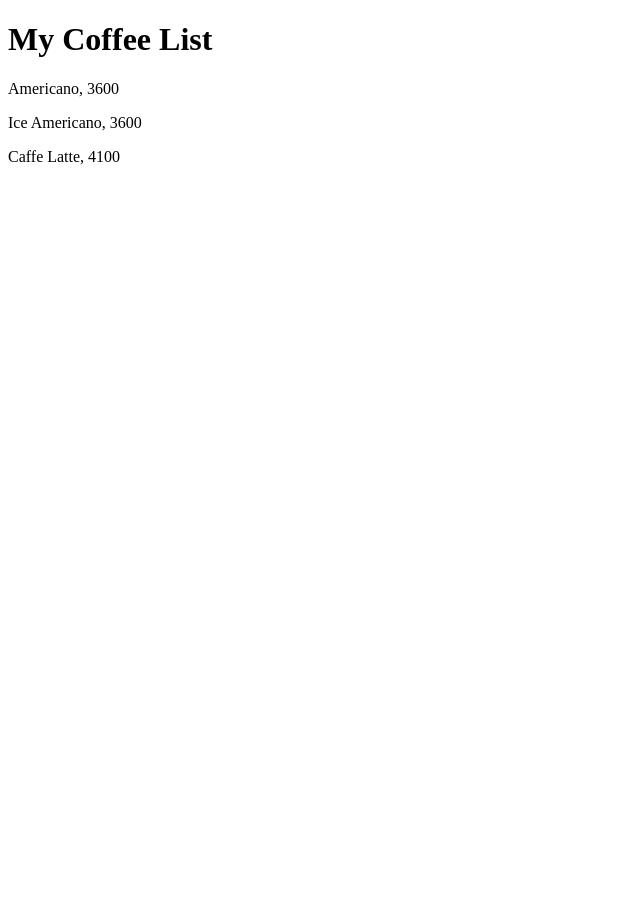
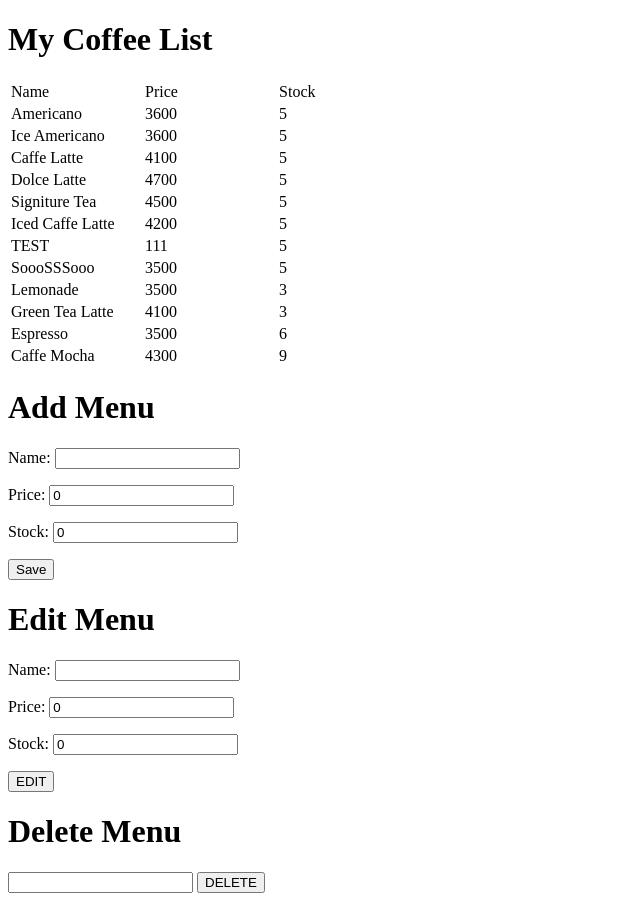
Before and after one commit to donghyun-daniel/django-project, a Django app: template webproject/homepage/template/coffee.html in a window 1280 px wide. Shown: the whole page, without its empty margins (0-640 px from the left). Before the commit the page ends 165 px from the top, so only its background shows below. Run offline with Django 3.2, Linux system fonts and the light colour scheme; the template is opened without the code that fills it: values that come from a table or form of the project are taken from there, others are empty; data comes from the database, SQL or seed files in the repository.

Commit message:
django-proj

```diff
--- /dev/null
+++ b/webproject/homepage/forms.py
@@ -0,0 +1,7 @@
+from django import forms
+from .models import Coffee
+
+class CoffeeForm(forms.ModelForm): # ModelForm을 상속받는 CoffeeForm 생성
+    class Meta:
+        model = Coffee
+        fields = ("name", "price", "stock")
--- a/webproject/homepage/models.py
+++ b/webproject/homepage/models.py
@@ -8,9 +8,9 @@ class Introduction(models.Model):
 class Coffee(models.Model):
     def __str__(self): # Coffee 객체를 대표하는 이름이 self.name이 된다
         return self.name
-    name = models.CharField(default = "", null = False, max_length = 30)
+    name = models.CharField(primary_key = True, default = "", null = False, max_length = 30)
     price = models.IntegerField(default = 0)
-    is_ice = models.BooleanField()
+    stock = models.IntegerField(default = 0)
     """
     method에 대해...
     문자열 : CharField
--- a/webproject/homepage/template/coffee.html
+++ b/webproject/homepage/template/coffee.html
@@ -5,9 +5,48 @@
     <title>Coffee List</title>
 </head>
 <body>
-    <h1> My Coffee List</h1>
-    {% for coffee in coffee_list %}
-        <p>{{ coffee.name }}, {{ coffee.price}}</p>
-    {% endfor %}
+    <div class = "col">
+        <h1> My Coffee List</h1>
+        <table>
+            <colgroup>
+                <col width="20%" />
+                <col width="20%" />
+                <col width="20%" />
+                <col width="*" />
+                <col width="20%" />
+            </colgroup>
+        <thead>
+        <tr>
+            <td>Name</td>
+            <td>Price</td>
+            <td>Stock</td>
+        </tr>
+        </thead>
+        <tbody>
+            {% for coffee in coffee_list %}
+            <tr align = "left">
+                <td>{{ coffee.name }}</td><td>{{ coffee.price }}</td><td>{{ coffee.stock }}</td></tr>
+            {% endfor %}
+        </tbody>
+        </table>
+
+        <h1> Add Menu </h1>
+        <form method = "POST">{% csrf_token %}
+            {{ coffee_form.as_p }}
+            <button type = "submit">Save</button>
+        </form>
+
+        <h1> Edit Menu </h1>
+        <form method = "PUT">{% csrf_token %}
+            {{ coffee_form.as_p }}
+            <button type = "submit">EDIT</button>
+        </form>
+
+        <h1> Delete Menu </h1>
+        <form method = "DELETE">{% csrf_token %}
+            {{ coffee_form.name }}
+            <button type = "submit">DELETE</button>
+        </form>
+    </div>
 </body>
 </html>
--- a/webproject/homepage/template/introduction.html
+++ b/webproject/homepage/template/introduction.html
@@ -625,7 +625,7 @@ blockquote {
 }
 
 {% load static %}
-</style></head><body><article id="c9218705-b27a-4e1c-b840-b4dc409d1c74" class="page sans"><header><div class="page-header-icon undefined"><span class="icon">🚶‍♂️</span></div><h1 class="page-title">Profile</h1></header><div class="page-body"><hr id="a595144e-8e7c-437a-9742-f2f0556c1e88"/><h1 id="e4fb59d3-87be-424d-8135-f92f9f83a6d7" class="">성동현</h1><h2 id="878bee75-1c80-47c2-88a5-e003cd09d3fd" class="">Donghyun-Sung</h2><div id="71dcc643-713d-4a64-8c1d-bfc0b76573ee" class="column-list"><div id="d6f263c4-8c31-41e0-bf83-154e49c8c796" style="width:37.5%" class="column"><figure id="25ed4b6a-0ca3-4334-b0bf-9c785f99b821" class="image"><img style="width:288px" src="{% static 'donghyun.jpg' %}"/></a></figure></div><div id="fd539385-548a-44ac-9117-8397d0db45ef" style="width:62.5%" class="column"><p id="8485aafc-af8f-447e-be84-398aa9def24f" class="">11.16</p><p id="4b9e13ec-9841-458d-a8fb-678d2e17fdfd" class="">BS, Dept of Software, Soongsil University</p><p id="09927078-1369-4201-bfe9-e3b84b19aac9" class="">Achasanro 552, Gwangjin-gu, Seoul , Republic of Korea</p><p id="2a3c6d30-becf-411d-8e7a-53425aa2d75d" class="">ML, DL, RL, Stock, Football, Trip 😎</p><p id="78cb7872-107a-4cc9-a596-8a4f870606dd" class="">
+</style></head><body><article id="c9218705-b27a-4e1c-b840-b4dc409d1c74" class="page sans"><header><div class="page-header-icon undefined"><span class="icon">🚶‍♂️</span></div><h1 class="page-title">Profile</h1></header><div class="page-body"><hr id="a595144e-8e7c-437a-9742-f2f0556c1e88"/><h1 id="e4fb59d3-87be-424d-8135-f92f9f83a6d7" class="">성동현</h1><h2 id="878bee75-1c80-47c2-88a5-e003cd09d3fd" class="">Donghyun-Sung</h2><div id="71dcc643-713d-4a64-8c1d-bfc0b76573ee" class="column-list"><div id="d6f263c4-8c31-41e0-bf83-154e49c8c796" style="width:37.5%" class="column"><figure id="25ed4b6a-0ca3-4334-b0bf-9c785f99b821" class="image"><img style="width:288px" src="{% static 'donghyun.jpg' %}"/></a></figure></div><div id="fd539385-548a-44ac-9117-8397d0db45ef" style="width:62.5%" class="column"><p id="8485aafc-af8f-447e-be84-398aa9def24f" class="">16th, November</p><p id="4b9e13ec-9841-458d-a8fb-678d2e17fdfd" class="">BS, Dept of Software, Soongsil University</p><p id="09927078-1369-4201-bfe9-e3b84b19aac9" class="">Achasanro 552, Gwangjin-gu, Seoul , Republic of Korea</p><p id="2a3c6d30-becf-411d-8e7a-53425aa2d75d" class="">ML, DL, RL, Stock, Football, Trip 😎</p><p id="78cb7872-107a-4cc9-a596-8a4f870606dd" class="">
 </p><p id="ef539bb2-a282-4a20-81bf-c12e9952e973" class="">donghyun.main@gmail.com</p><p id="599b361a-58d8-49a3-b15c-2fd03c5ae479" class=""><a href="https://github.com/donghyun-daniel">https://github.com/donghyun-daniel</a></p><p id="fed42c60-dd1e-40f8-b582-62250e8880f9" class="">
 </p></div></div><p id="2a900f93-1395-4a27-beb5-a02ab23f3373" class="">
 </p></div></article></body></html>
--- a/webproject/webproject/settings.py
+++ b/webproject/webproject/settings.py
@@ -82,7 +82,7 @@ WSGI_APPLICATION = 'webproject.wsgi.application'
 DATABASES = {
     'default': {
         'ENGINE': 'django.db.backends.sqlite3',
-        'NAME': BASE_DIR / 'db.sqlite3',
+        'NAME': str(os.path.join(BASE_DIR, "db.sqlite3"))
     }
 }
 
--- a/webproject/webproject/urls.py
+++ b/webproject/webproject/urls.py
@@ -22,7 +22,9 @@ from homepage.views import index, coffee_view, introduction_view
 
 # admin이라는 req가 들어오면 admin.site.urls에서 관리한다
 urlpatterns = [
-    path('coffee/', coffee_view), # 127.0.0.1/coffee
+    path('coffees/', coffee_view), # 127.0.0.1/coffee
+    path('coffees/<int:pk>', coffee_view), # 127.0.0.1/coffee
+    path('coffees/<int:pk>/delete', coffee_view), # 127.0.0.1/coffee
     path('admin/', admin.site.urls), # 127.0.0.1/admin
     path('', introduction_view), # 127.0.0.1/
 ]
```
Also changed, not shown: webproject/homepage/views.py (+27 -1 lines), webproject/db.sqlite3, webproject/homepage/migrations/0002_auto_20201228_1637.py (added), webproject/homepage/migrations/0003_auto_20201228_1743.py (added).
